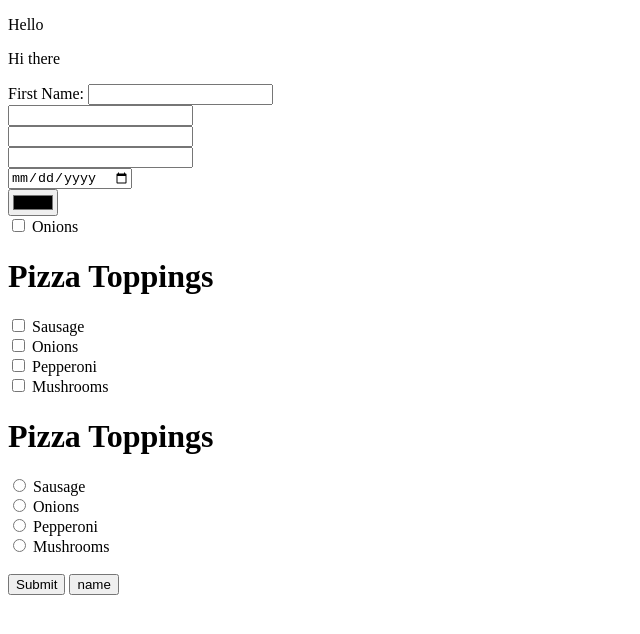
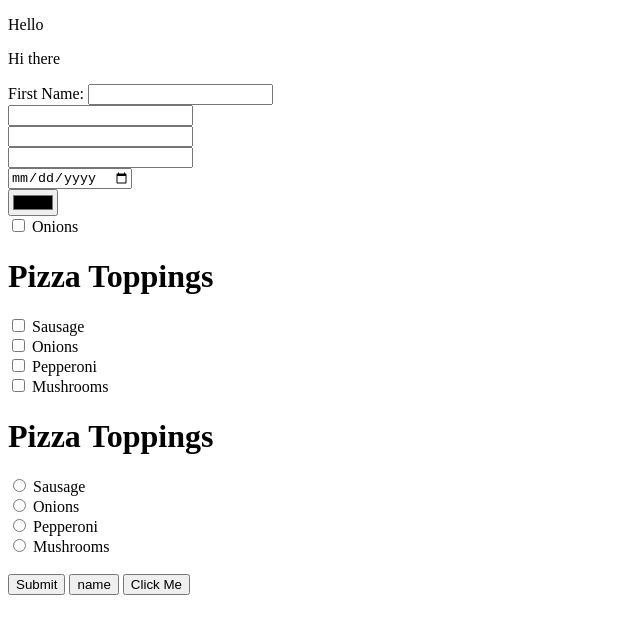
Before and after one commit to hilalFeld/first-repo, a plain HTML site: page index.html in a window 1280 px wide. Shown: the whole page, without its empty margins (0-640 px from the left). Drawn offline with Linux system fonts and the light colour scheme.

Commit message:
4th session commit

```diff
--- a/index.html
+++ b/index.html
@@ -79,6 +79,8 @@
         <br />
         <input type="submit" name="" id="">
         <button type="submit" name="" id="">name</button>
+
+        <button onclick="alert('Welcome to 30DayOfJavaScript!')">Click Me</button>
     </form>
 
     <script src="script.js"></script>
--- a/script.js
+++ b/script.js
@@ -1 +1 @@
-console.log(hi)
+console.log("Hi")
```
